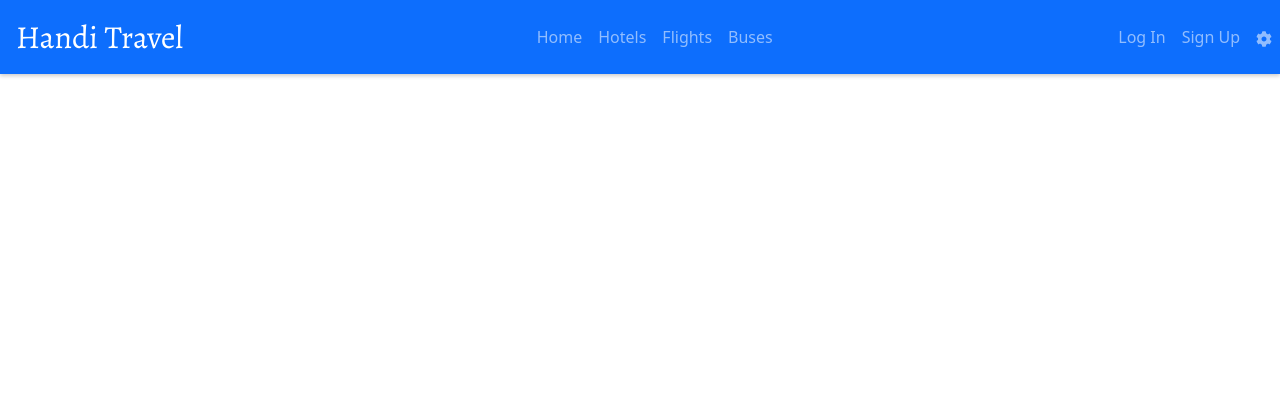
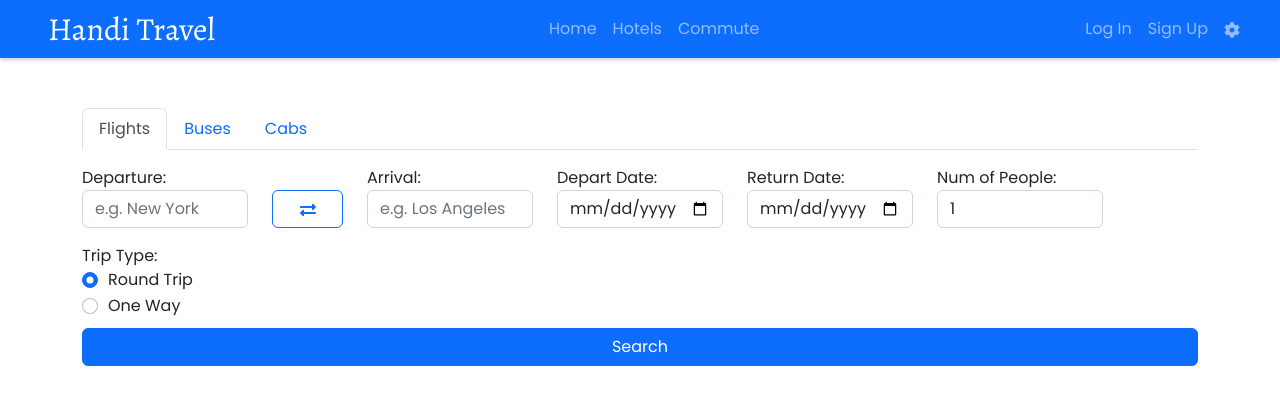
Before and after one commit to akshatranadive/handitravel, a React (Create React App) app: page /flights in a window 1280 px wide. Shown: the top 404 px of the page. Built offline with nearby package versions, Linux system fonts and the light colour scheme.

Commit message:
added commute page, flight form added

```diff
--- a/src/App.css
+++ b/src/App.css
@@ -1,3 +1,5 @@
+
+@import url('https://fonts.googleapis.com/css2?family=Poppins');
 body {
   font-family: 'Poppins', sans-serif;
 }
--- a/src/App.js
+++ b/src/App.js
@@ -1,6 +1,7 @@
 import React from 'react';
 import { BrowserRouter as Router, Switch, Route, Link } from 'react-router-dom';
 import HomePage from './HomePage';
+import 'bootstrap/dist/css/bootstrap.min.css';
 // import LoginPage from './components/LoginPage';
 // import GuidesPage from './components/GuidesPage';
 // import CommunityPage from './components/CommunityPage';
@@ -10,12 +11,15 @@ import './App.css';
 import { Navbar, Nav } from 'react-bootstrap';
 import { FaCog } from 'react-icons/fa';
 import HotelPage from './HotelPage';
+import FlightPage from './FlightPage';
 //import { TiPlaneOutline, TiHotel, TiBus } from 'react-icons/ti';
 
 
 function App() {
   return (
     <Router>
+          <link href="https://fonts.googleapis.com/css2?family=Alegreya" rel="stylesheet"/>
+    <link href="https://fonts.googleapis.com/css2?family=Poppins" rel="stylesheet"/>
       <div className="App">
       <Navbar sticky="top" bg="primary" variant="dark" expand="lg" className="navbar">
           <Navbar.Brand as={Link} to="/" className='mx-3'>
@@ -43,14 +47,14 @@ function App() {
               </Nav.Item>
               <Nav.Item>
                 <Nav.Link as={Link} to="/flights">
-                   Flights
+                   Commute
                 </Nav.Link>
               </Nav.Item>
-              <Nav.Item>
+              {/* <Nav.Item>
                 <Nav.Link as={Link} to="/buses">
                    Buses
                 </Nav.Link>
-              </Nav.Item>
+              </Nav.Item> */}
 
             </Nav>
             <Nav className=''>
@@ -78,8 +82,8 @@ function App() {
           <Route path="/hotels">
             <HotelPage />
           </Route>
-          <Route path="/community">
-            {/* <CommunityPage /> */}
+          <Route path="/flights">
+            <FlightPage/>
           </Route>
           <Route path="/aboutus">
             {/* <AboutUsPage /> */}
--- a/src/FlightPage.css
+++ b/src/FlightPage.css
@@ -0,0 +1,5 @@
+@import url('https://fonts.googleapis.com/css2?family=Poppins');
+
+body {
+    font-family: 'Poppins', sans-serif;
+}
--- a/src/FlightPage.js
+++ b/src/FlightPage.js
@@ -1,49 +1,135 @@
+import axios from 'axios';
 import React, { useState } from 'react';
-import axios from 'axios';
+import { Tabs, Tab } from 'react-bootstrap';
+import { FaExchangeAlt } from 'react-icons/fa';
+import 'bootstrap/dist/css/bootstrap.min.css';
+
+function FlightPage() {
+  const [key, setKey] = useState('flights');
+  const [departure, setDeparture] = useState('');
+  const [arrival, setArrival] = useState('');
+  const [departDate, setDepartDate] = useState('');
+  const [returnDate, setReturnDate] = useState('');
+  const [numPeople, setNumPeople] = useState(1);
+  const [tripType, setTripType] = useState('round-trip');
 
 
-function Hotels() {
-  const [destination, setDestination] = useState('');
-  const [checkin, setCheckin] = useState('');
-  const [checkout, setCheckout] = useState('');
-  const [numOfPeople, setNumOfPeople] = useState('');
-  const [hotels, setHotels] = useState([]);
+  const handleExchangeClick = () => {
+    const temp = departure;
+    setDeparture(arrival);
+    setArrival(temp);
+  };
 
-  const handleSubmit = (e) => {
+  const handleTripTypeChange = (e) => {
+    setTripType(e.target.value);
+    if (e.target.value === 'one-way') {
+      setReturnDate('');
+    }
+  };
+
+  const handleSearchSubmit = (e) => {
     e.preventDefault();
     const searchParams = {
-      destination: destination,
-      checkin: checkin,
-      checkout: checkout,
-      numOfPeople: numOfPeople
+      departure,
+      arrival,
+      departDate,
+      returnDate,
+      numPeople,
+      key
     };
-
-    axios.get('http://example.com/hotels', { params: searchParams })
-      .then(response => {
-        setHotels(response.data);
-      })
-      .catch(error => {
-        console.log(error);
-      });
+    const searchType = key;
+    axios.get('http://localhost:2023/hotel', { params: searchParams })
+    .then(response => {
+      //setHotels(sorted);
+    })
+    .catch(error => {
+      console.log(error);
+    });    console.log('Search params:', searchParams);
+    console.log('Search type:', searchType);
   };
 
+
+
   return (
-    <div>
-      <form onSubmit={handleSubmit}>
-        <input type="text" placeholder="Destination" value={destination} onChange={(e) => setDestination(e.target.value)} />
-        <input type="date" placeholder="Checkin" value={checkin} onChange={(e) => setCheckin(e.target.value)} />
-        <input type="date" placeholder="Checkout" value={checkout} onChange={(e) => setCheckout(e.target.value)} />
-        <input type="number" placeholder="Number of people" value={numOfPeople} onChange={(e) => setNumOfPeople(e.target.value)} />
-        <button type="submit">Search</button>
-      </form>
-      {hotels.map((hotel, index) => (
-        <div key={index}>
-          <h3>{hotel.name}</h3>
-          <p>{hotel.description}</p>
-        </div>
-      ))}
+    <div className="container">
+            <Tabs
+        id="search-tabs"
+        activeKey={key}
+        onSelect={(k) => setKey(k)}
+      >
+        <Tab eventKey="flights" title="Flights">
+          <form onSubmit={handleSearchSubmit}>
+            <div className="row my-3">
+              <div className="form-group col-md-2">
+                <label htmlFor="departure">Departure:</label>
+                  <input type="text" id="departure" name="departure" className="form-control" placeholder="e.g. New York" value={departure} onChange={(e) => setDeparture(e.target.value)} />
+              </div>
+              <div className="form-group col-md-1 mt-4">
+                    <button type="button" className="btn btn-outline-primary" onClick={handleExchangeClick}>
+                      <FaExchangeAlt />
+                    </button>
+                  </div>
+              <div className="form-group col-md-2">
+                <label htmlFor="arrival">Arrival:</label>
+                  <input type="text" id="arrival" name="arrival" className="form-control" placeholder="e.g. Los Angeles" value={arrival} onChange={(e) => setArrival(e.target.value)} />
+                </div>
+              <div className="form-group col-md-2">
+                <label htmlFor="depart-date">Depart Date:</label>
+                <input type="date" id="depart-date" name="depart-date" className="form-control" value={departDate} onChange={(e) => setDepartDate(e.target.value)} />
+              </div>
+              <div className="form-group col-md-2">
+                <label htmlFor="return-date">Return Date:</label>
+                <input type="date" id="return-date" name="return-date" className="form-control" value={returnDate} onChange={(e) => setReturnDate(e.target.value)} disabled={tripType === 'one-way'} />
+              </div>
+              <div className="form-group col-md-2">
+                <label htmlFor="num-people">Num of People:</label>
+                <input type="number" id="num-people" name="num-people" className="form-control" value={numPeople} onChange={(e) => setNumPeople(e.target.value)} />
+              </div>
+            </div>
+            <div className='row'>
+            <div class="mb-2">
+              <label>Trip Type:</label>
+              <div class="form-check">
+                <input
+                  class="form-check-input"
+                  type="radio"
+                  name="trip-type"
+                  id="round-trip"
+                  value="round-trip"
+                  onClick={handleTripTypeChange}
+                  defaultChecked
+                />
+                <label class="form-check-label" for="round-trip">
+                  Round Trip
+                </label>
+              </div>
+              <div class="form-check">
+                <input
+                  class="form-check-input"
+                  type="radio"
+                  name="trip-type"
+                  id="one-way"
+                  value="one-way"
+                  onClick={handleTripTypeChange}
+                />
+                <label class="form-check-label" for="one-way">
+                  One Way
+                </label>
+              </div>
+            </div>
+            </div>
+            <button type="submit" className="btn btn-primary">Search</button>
+          </form>
+        </Tab>
+        <Tab eventKey="buses" title="Buses">
+          <p>Bus search form goes here</p>
+        </Tab>
+        <Tab eventKey="cabs" title="Cabs">
+          <p>Cab search form goes here</p>
+        </Tab>
+      </Tabs>
     </div>
   );
 }
 
-export default Hotels;
+export default FlightPage;
--- a/src/HotelPage.js
+++ b/src/HotelPage.js
@@ -4,7 +4,7 @@ import axios from 'axios';
 import { Card, Button, ListGroup, ListGroupItem } from "react-bootstrap";
 import { BiDownArrow, BiUpArrow } from 'react-icons/bi';
 import { Dropdown, DropdownButton } from 'react-bootstrap';
-
+import 'bootstrap/dist/css/bootstrap.min.css';
 
 
 function HotelPage() {
@@ -122,8 +122,8 @@ function HotelPage() {
     .then(response => {
       let res = response.data;
       //change
-      //let filteredHotels = res.filter(hotel => hotel.type == selectedValue && hotel.country == selectedCountry);
-      let sorted = [...res].sort((b ,a) => b.bestPrice - a.bestPrice);
+      let filteredHotels = res.filter(hotel => hotel.type == selectedValue && hotel.country == selectedCountry);
+      let sorted = [...filteredHotels].sort((b ,a) => b.bestPrice - a.bestPrice);
       setHotels(sorted);
     })
     .catch(error => {
--- a/src/index.css
+++ b/src/index.css
@@ -1,5 +1,5 @@
-@import url('https://fonts.googleapis.com/css2?family=Poppins:wght@400;500;700&display=swap');
+@import url('https://fonts.googleapis.com/css2?family=Poppins');
 
 body {
-  font-family: 'Poppins', sans-serif;
+    font-family: 'Poppins', sans-serif;
 }
--- a/src/index.js
+++ b/src/index.js
@@ -10,7 +10,6 @@ import 'bootstrap/dist/css/bootstrap.min.css';
 const root = ReactDOM.createRoot(document.getElementById('root'));
 root.render(
   <React.StrictMode>
-    <link href="https://fonts.googleapis.com/css2?family=Alegreya&display=swap" rel="stylesheet"/>
     <App />
   </React.StrictMode>
 );
```
